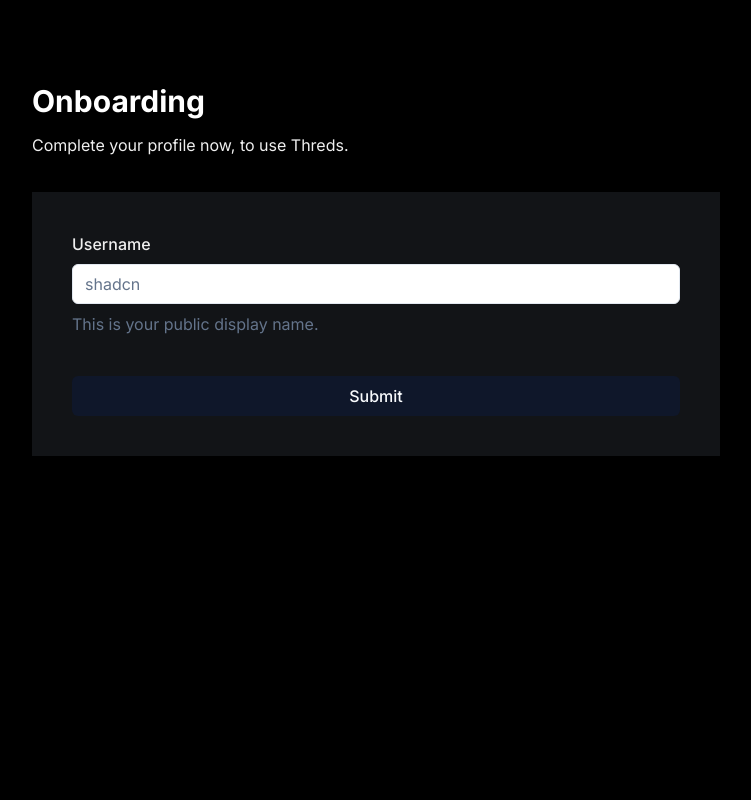
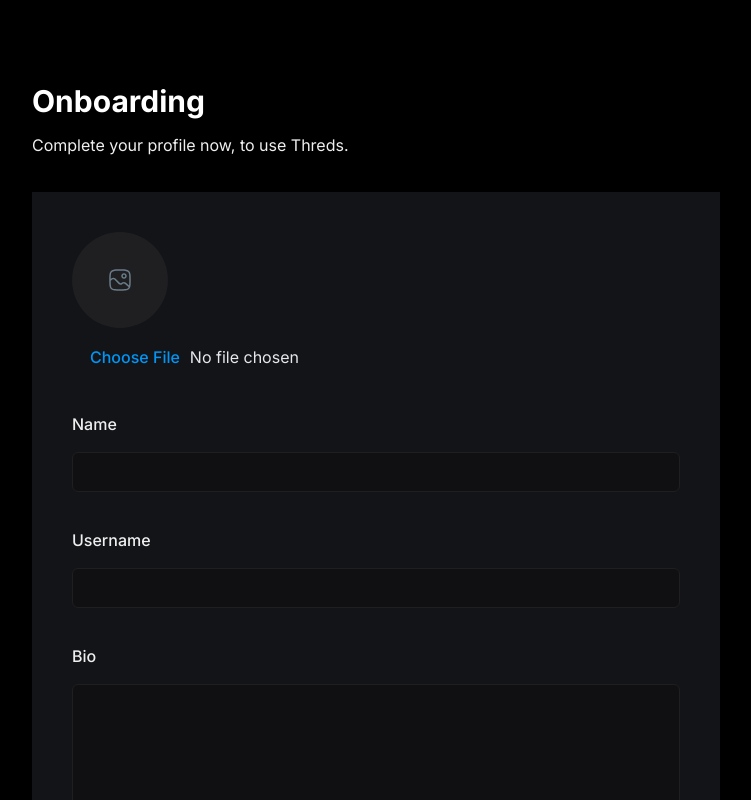
Before and after one commit to Tally2014/threads, a Next.js app: page /onboarding in a window 1280 px wide. Shown: the top 800 px of the page, without its empty margins (264-1015 px from the left). Built offline with nearby package versions, Linux system fonts and the light colour scheme.

Commit message:
style - Create AccountProfile Form style using Shadcn

```diff
--- a/components/forms/AccountProfile.tsx
+++ b/components/forms/AccountProfile.tsx
@@ -9,6 +9,7 @@ import { useForm } from 'react-hook-form';
 import {zodResolver} from '@hookform/resolvers/zod';
 import { UserValidation } from '@/lib/validations/user';
 import * as z from "zod";
+import Image from 'next/image';
 
 interface Props {
   user:{
@@ -43,18 +44,95 @@ export default function AccountProfile({user, btnTitle}: Props) {
       <form onSubmit={form.handleSubmit(onSubmit)} className='flex flex-col justify-start gap-10'>
         <FormField control={form.control} name="username" render={({field}) => (
           <FormItem>
-            <FormLabel className='text-base-semibold text-light-2'>Username</FormLabel>
-            <FormControl className='flex-1 text-base-semibold text-gray-200'>
-              <Input placeholder='shadcn' {...field}/>
-            </FormControl>
-            <FormDescription>
-              This is your public display name.
-            </FormDescription>
+               <FormLabel className='account-form_image-label'>
+                {field.value ? (
+                  <Image
+                    src={field.value}
+                    alt='profile_icon'
+                    width={96}
+                    height={96}
+                    priority
+                    className='rounded-full object-contain'
+                  />
+                ) : (
+                  <Image
+                    src='/assets/profile.svg'
+                    alt='profile_icon'
+                    width={24}
+                    height={24}
+                    className='object-contain'
+                  />
+                )}
+              </FormLabel>
+              <FormControl className='flex-1 text-base-semibold text-gray-200'>
+                <Input
+                  type='file'
+                  accept='image/*'
+                  placeholder='Add profile photo'
+                  className='account-form_image-input'
+                />
+              </FormControl>
           </FormItem>
-        )}>
+        )} />
 
-        </FormField>
-        <Button type='submit'>Submit</Button>
+        <FormField
+          control={form.control}
+          name='name'
+          render={({ field }) => (
+            <FormItem className='flex w-full flex-col gap-3'>
+               <FormLabel className='text-base-semibold text-light-2'>
+                Name
+              </FormLabel>
+              <FormControl>
+                <Input
+                  type='text'
+                  className='account-form_input no-focus'
+                  {...field}
+                />
+              </FormControl>
+              <FormMessage />
+            </FormItem>
+          )}/>
+
+        <FormField
+          control={form.control}
+          name='username'
+          render={({ field }) => (
+            <FormItem className='flex w-full flex-col gap-3'>
+              <FormLabel className='text-base-semibold text-light-2'>
+                Username
+              </FormLabel>
+              <FormControl>
+                <Input
+                  type='text'
+                  className='account-form_input no-focus'
+                  {...field}
+                />
+              </FormControl>
+              <FormMessage />
+            </FormItem>
+          )} />
+
+        <FormField
+          control={form.control}
+          name='bio'
+          render={({ field }) => (
+            <FormItem className='flex w-full flex-col gap-3'>
+              <FormLabel className='text-base-semibold text-light-2'>
+                Bio
+              </FormLabel>
+              <FormControl>
+                <Textarea
+                  rows={10}
+                  className='account-form_input no-focus'
+                  {...field}
+                />
+              </FormControl>
+              <FormMessage />
+            </FormItem>
+          )}/>
+
+        <Button type='submit' className='bg-primary-500'>{btnTitle}</Button>
       </form>
     </Form>
   )
```
